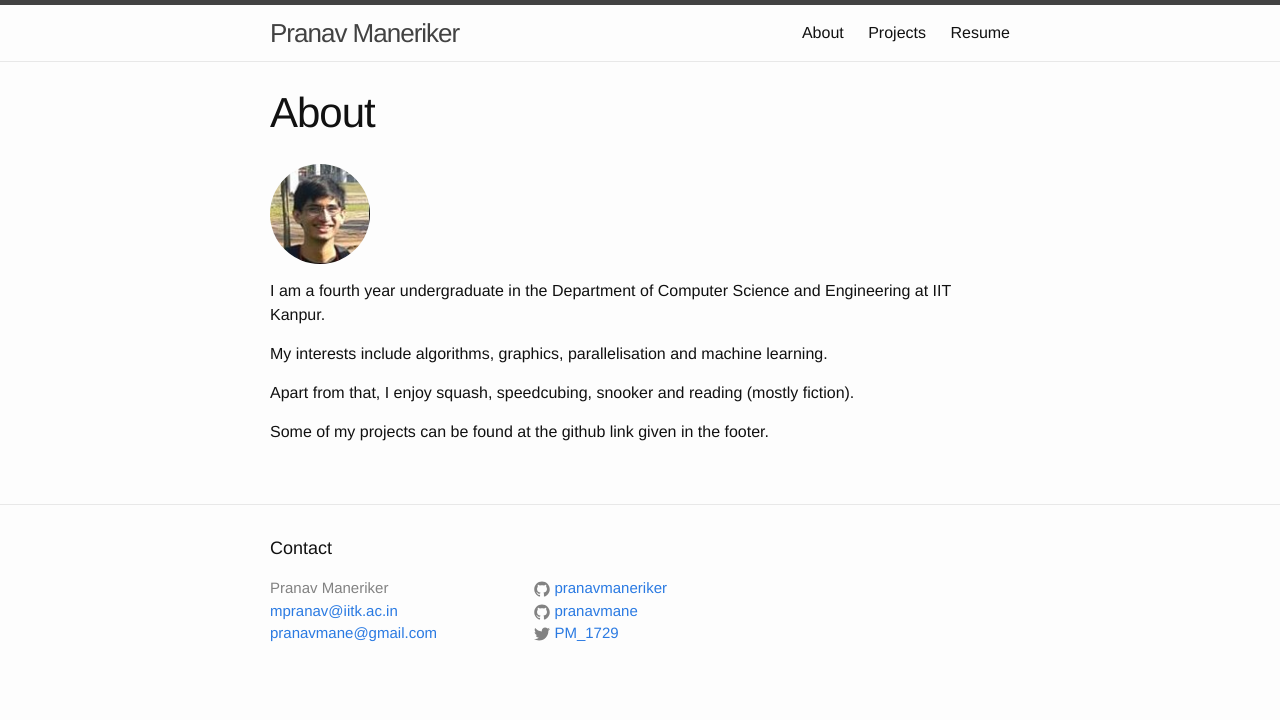
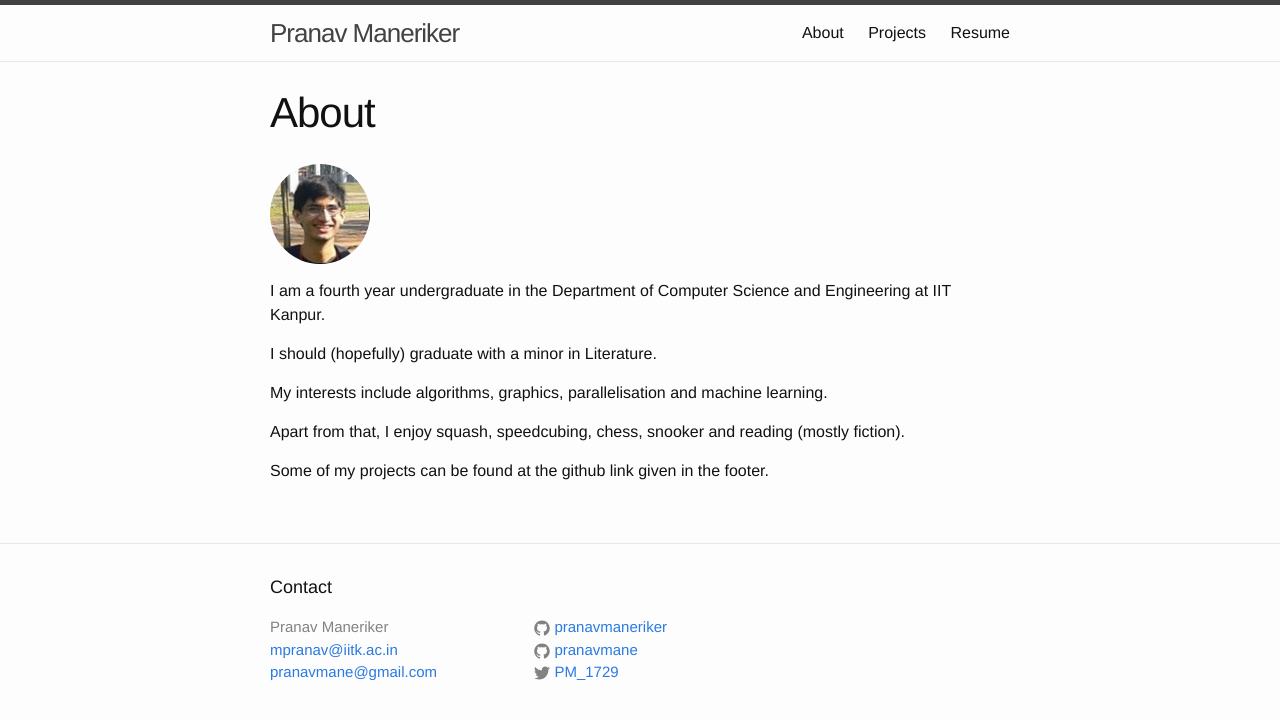
Before and after one commit to pranavmaneriker/pranavmaneriker.github.io, a Jekyll site: the page built from about.md, in a window 1280 px wide. Shown: the top 720 px of the page. Built offline with Jekyll 4.4.1, drawn with Linux system fonts in a browser that asks for light colours.

Commit message:
chess added

```diff
--- a/about.md
+++ b/about.md
@@ -8,9 +8,11 @@ permalink: /about/
 
 I am a fourth year undergraduate in the Department of Computer Science and Engineering at IIT Kanpur.
 
+I should (hopefully) graduate with a minor in Literature.
+
 My interests include algorithms, graphics, parallelisation and machine learning.
 
-Apart from that, I enjoy squash, speedcubing, snooker and reading (mostly fiction).
+Apart from that, I enjoy squash, speedcubing, chess, snooker and reading (mostly fiction).
 
 Some of my projects can be found at the github link given in the footer.
 
```
